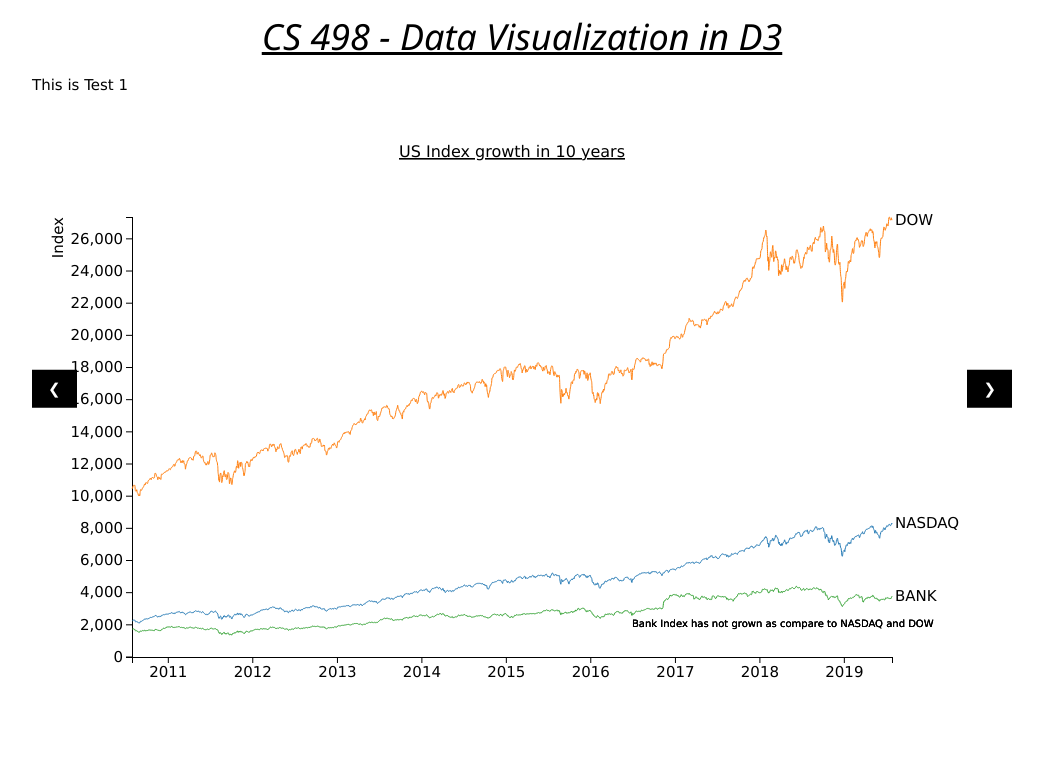
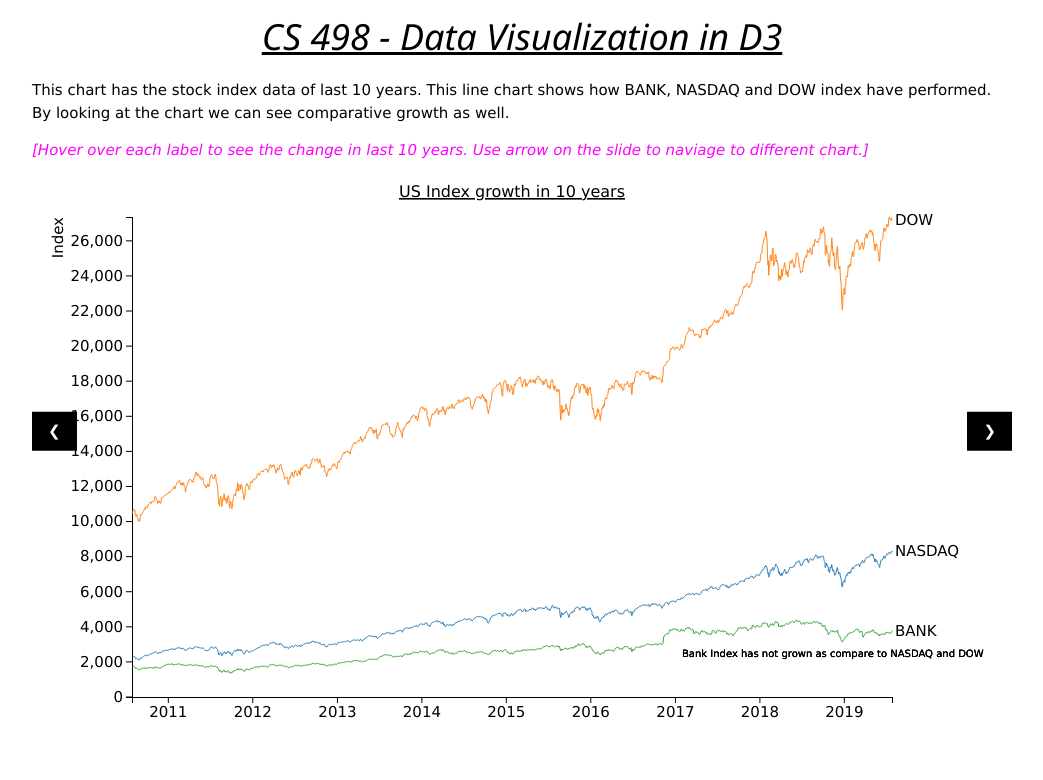
Before and after one commit to pradeepk85/pradeepk85.github.io, a plain HTML site: page index.html in a window 1280 px wide. Shown: the whole page, without its empty margins (118-1161 px from the left). Drawn offline with nearby package versions, Linux system fonts and the light colour scheme.

Commit message:
Adding annotations

```diff
--- a/index.html
+++ b/index.html
@@ -36,7 +36,7 @@
     <script>
         function createChart(fileName, chartType, xLabel, yLabel, labelArray, chartTitle) {
             // basic SVG setup
-            var margin = { top: 120, right: 100, bottom: 40, left: 100 };
+            var margin = { top: 40, right: 100, bottom: 80, left: 100 };
             var height = 600 - margin.top - margin.bottom;
             var width = 960 - margin.left - margin.right;
 
@@ -217,7 +217,7 @@
                                 };
                             });
                             stock.append("text")
-                                    .attr("y",390)
+                                    .attr("y",420)
                                     .attr("x",600)
                                     .attr("text-anchor", "begin")
                                     .attr("stroke", "grayscale")
@@ -254,8 +254,8 @@
                             if (chartType === "exchange")
                             {
                                 stock.append("text")
-                                    .attr("y",410)
-                                    .attr("x",500)
+                                    .attr("y",440)
+                                    .attr("x",550)
                                     .attr("text-anchor", "begin")
                                     .attr("stroke", "grayscale")
                                     .attr("font-size", 10)
@@ -264,37 +264,37 @@
                             else
                             {
                                 stock.append("text")
-                                    .attr("y",410)
-                                    .attr("x",540)
+                                    .attr("y",445)
+                                    .attr("x",545)
                                     .attr("text-anchor", "begin")
                                     .attr("stroke", "grayscale")
                                     .attr("font-size", 10)
                                     .text("BOFA has relatively slow growth comapre to PNC,JPMC & COF");
 
                                 stock.append("text")
-                                    .attr("y",330)
-                                    .attr("x",650)
+                                    .attr("y",360)
+                                    .attr("x",660)
                                     .attr("text-anchor", "begin")
                                     .attr("stroke", "grayscale")
                                     .attr("font-size", 10)
                                     .text("WFC has not shown growth after 2018");
 
                                 stock.append("text")
-                                    .attr("y",80)
+                                    .attr("y",90)
                                     .attr("x",760)
                                     .attr("text-anchor", "begin")
                                     .attr("stroke", "grayscale")
                                     .attr("font-size", 10)
                                     .text("PNC, JPMC and COF");
                                 stock.append("text")
-                                    .attr("y",90)
+                                    .attr("y",100)
                                     .attr("x",760)
                                     .attr("text-anchor", "begin")
                                     .attr("stroke", "grayscale")
                                     .attr("font-size", 10)
                                     .text("has shown good");
                                 stock.append("text")
-                                    .attr("y",100)
+                                    .attr("y",110)
                                     .attr("x",740)
                                     .attr("text-anchor", "begin")
                                     .attr("stroke", "grayscale")
@@ -340,13 +340,31 @@
 
     <div class="w3-content w3-display-container">
         <div id="exchange" class="mySlides" style="width:100%">
-            This is Test 1
+            <p>This chart has the stock index data of last 10 years. This line chart shows how BANK, NASDAQ and DOW index
+                have performed. By looking at the chart we can see comparative growth as well.
+            </p>
+            <p style="color:rgb(255, 0, 255)"><i>
+                [Hover over each label to see the change in last 10 years. Use arrow on the slide
+                to naviage to different chart.]
+            </i></p>
         </div>
         <div id="price" class="mySlides" style="width:100%">
-            This is Test 2
+                <p>This chart has the top US banks stock price data of last 10 years. This line chart shows how top US banks have
+                    performed in last decade. It also shows nice comparative study among the banks.
+                </p>
+                <p style="color:rgb(255, 0, 255)"><i>
+                    [Hover over each label to see the change in last 10 years. Use arrow on the slide
+                    to naviage to different chart.]
+                </i></p>
         </div>
         <div id="volume" class="mySlides" style="width:100%">
-            This is Test 3
+                <p>This chart has the top US banks stock volume data of last 10 years. This line chart shows
+                    trade volumes in last 10 years. It also shows nice comparative study among them.
+                </p>
+                <p style="color:rgb(255, 0, 255)"><i>
+                    [Hover over each index legend to see the change in last 10 years. Use arrow on the slide
+                    to naviage to different chart.]
+                </i></p>
         </div>
         <button class="w3-button w3-black w3-display-left" onclick="plusDivs(-1)">&#10094;</button>
         <button class="w3-button w3-black w3-display-right" onclick="plusDivs(1)">&#10095;</button>
```
